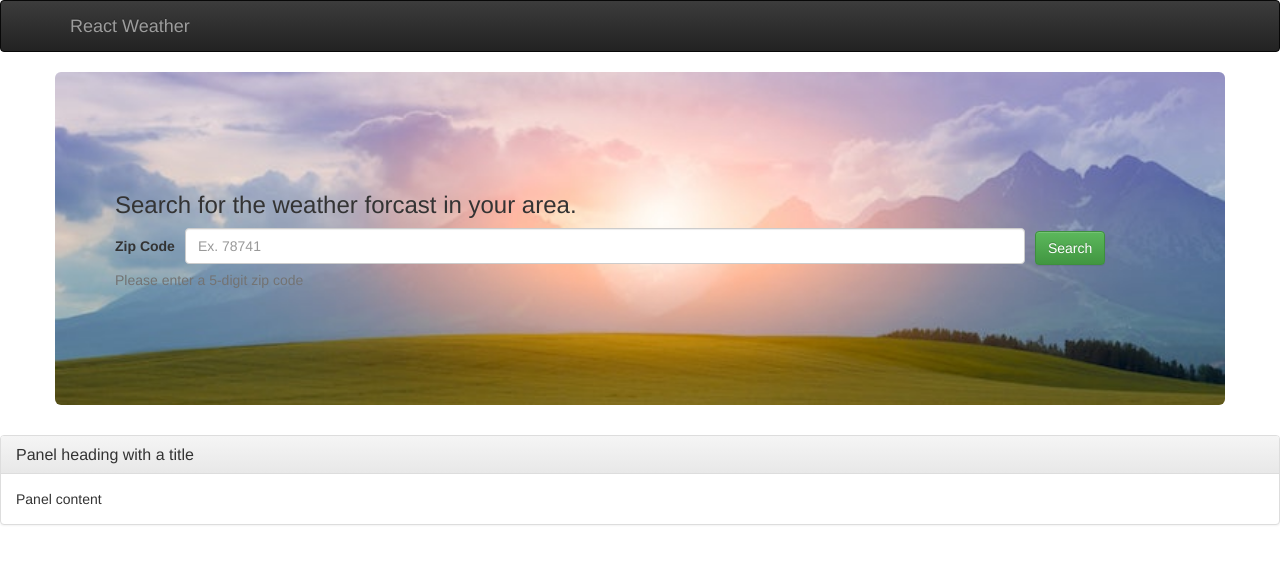
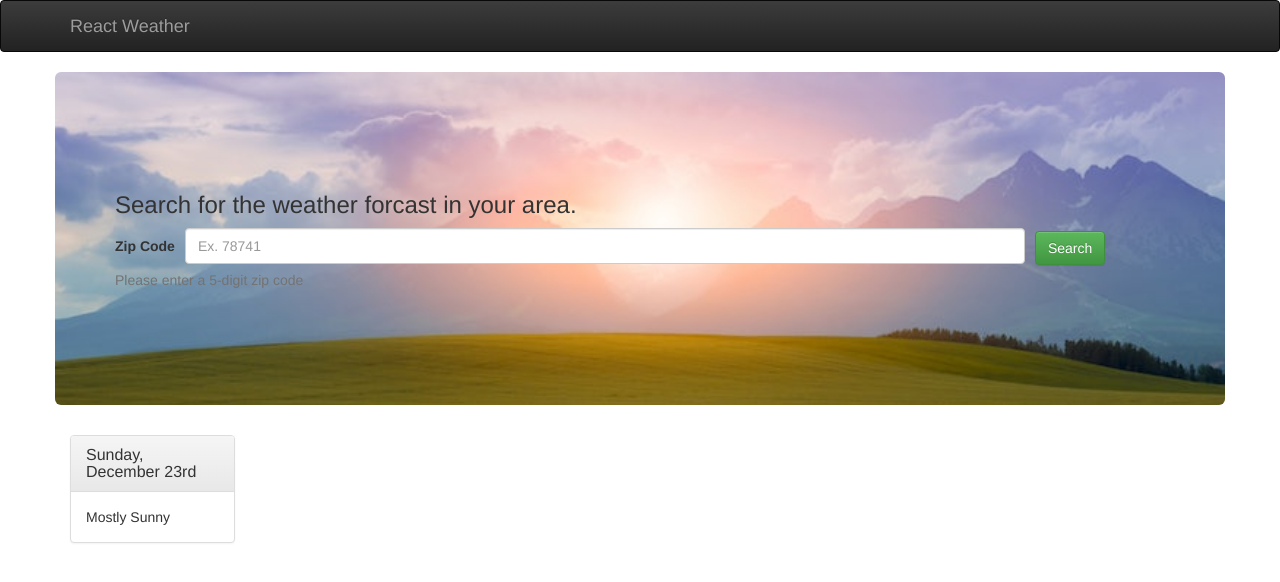
Before and after one commit to ikehawk10/react-weather, a React (Create React App) app: page / in a window 1280 px wide. Shown: the top 582 px of the page. Built offline with nearby package versions, Linux system fonts and the light colour scheme; no server answers.

Commit message:
begin styling DayItem component

```diff
--- a/src/components/DayItem.js
+++ b/src/components/DayItem.js
@@ -1,16 +1,18 @@
 import React, { Component } from 'react';
-import { Panel } from 'react-bootstrap';
+import { Panel, Col } from 'react-bootstrap';
 
 class DayItem extends Component {
   render() {
     return (
       <div>
-        <Panel>
-          <Panel.Heading>
-            <Panel.Title componentClass="h3">Panel heading with a title</Panel.Title>
-          </Panel.Heading>
-          <Panel.Body>Panel content</Panel.Body>
-        </Panel>
+        <Col xs={12} md={3} lg={2}>
+          <Panel>
+            <Panel.Heading>
+              <Panel.Title componentClass="h3">Sunday, December 23rd</Panel.Title>
+            </Panel.Heading>
+            <Panel.Body>Mostly Sunny</Panel.Body>
+          </Panel>
+        </Col>
       </div>
     );
   }
--- a/src/components/WeekList.js
+++ b/src/components/WeekList.js
@@ -1,14 +1,17 @@
 import React, { Component } from 'react';
+import { Grid, Row, Col } from 'react-bootstrap';
 
 import DayItem from './DayItem';
 
 class WeekList extends Component {
   render() {
     return (
-      <div>
-        <DayItem />
-      </div>
-    );
+      <Grid>
+        <Row className="show-grid">
+          <DayItem />
+        </Row>
+      </Grid>
+    )
   }
 }
 
```
